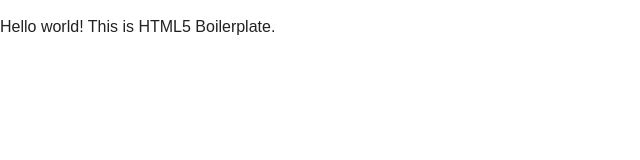
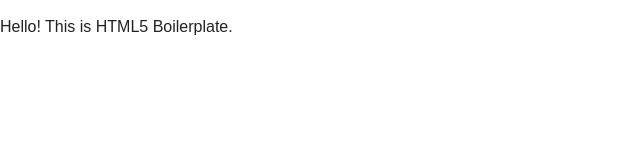
Before and after one commit to Yu-ishinabe/study2, a plain HTML site: page git-src/index.html in a window 1280 px wide. Shown: the full height of the page, 0-640 px from the left. Drawn offline with nearby package versions, Linux system fonts and the light colour scheme.

Commit message:
changed world on index.html

```diff
--- a/git-src/index.html
+++ b/git-src/index.html
@@ -18,7 +18,7 @@
             <p class="browserupgrade">You are using an <strong>outdated</strong> browser. Please <a href="http://browsehappy.com/">upgrade your browser</a> to improve your experience.</p>
         <![endif]-->
 
-        <p>Hello world! This is HTML5 Boilerplate.</p>
+        <p>Hello! This is HTML5 Boilerplate.</p>
 
         <script src="//ajax.googleapis.com/ajax/libs/jquery/1.11.2/jquery.min.js"></script>
         <script>window.jQuery || document.write('<script src="js/vendor/jquery-1.11.2.min.js"><\/script>')</script>
```
